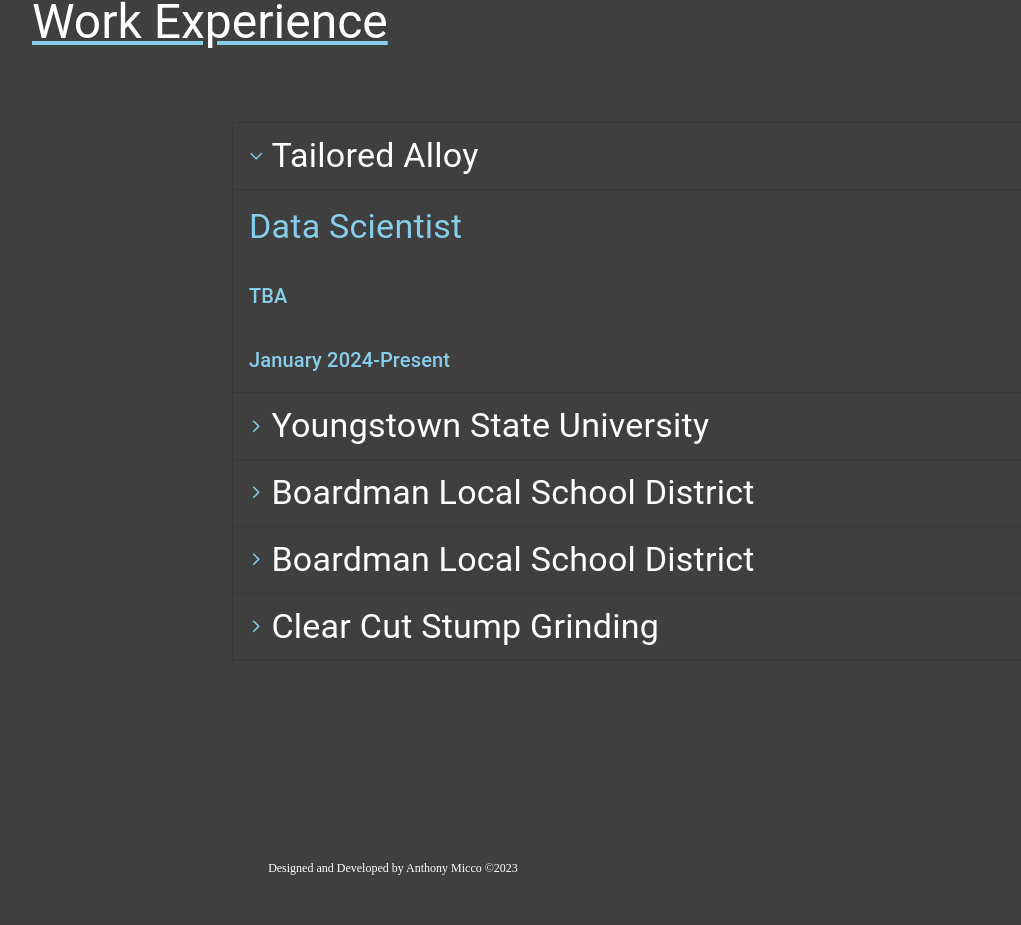
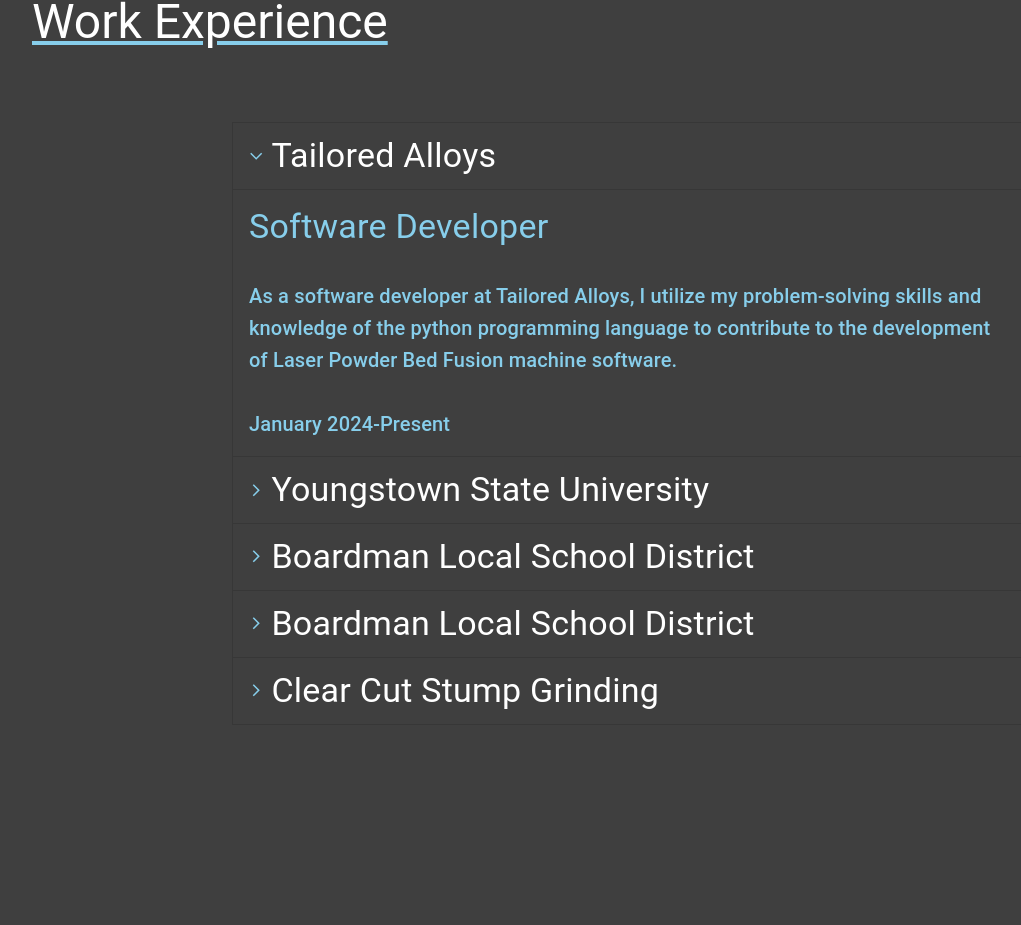
Before and after one commit to Ajmicco18/personalWebsite, a React (Create React App) app: page / in a window 1280 px wide. Shown: the part 1814-2739 px from the top of the page, without its empty margins (247-1268 px from the left). Before the commit the page ends 2705 px from the top, so only its background shows below. Built offline with nearby package versions, Linux system fonts and the light colour scheme.

Commit message:
updated experience component

```diff
--- a/src/components/Experience.jsx
+++ b/src/components/Experience.jsx
@@ -69,14 +69,16 @@
                 <Grid item xs={6} md={8} margin="0 0 0 25vh">
                     <Accordion expanded={expanded === 'panel1'} onChange={handleChange('panel1')}>
                         <AccordionSummary aria-controls="panel1d-content" id="panel1d-header">
-                            <Typography variant="h4" component="header">Tailored Alloy</Typography>
+                            <Typography variant="h4" component="header">Tailored Alloys</Typography>
                         </AccordionSummary>
                         <AccordionDetails>
                             <Typography variant="h4" component="header">
-                                Data Scientist
+                                Software Developer
                             </Typography>
                             <Typography variant="h6" component="div">
-                                <br></br> TBA
+                                <br></br> As a software developer at Tailored Alloys, I utilize my problem-solving skills
+                                and knowledge of the python programming language to contribute to the development of Laser
+                                Powder Bed Fusion machine software.
                             </Typography>
                             <Typography variant="h6" component="header">
                                 <br></br>January 2024-Present
```
